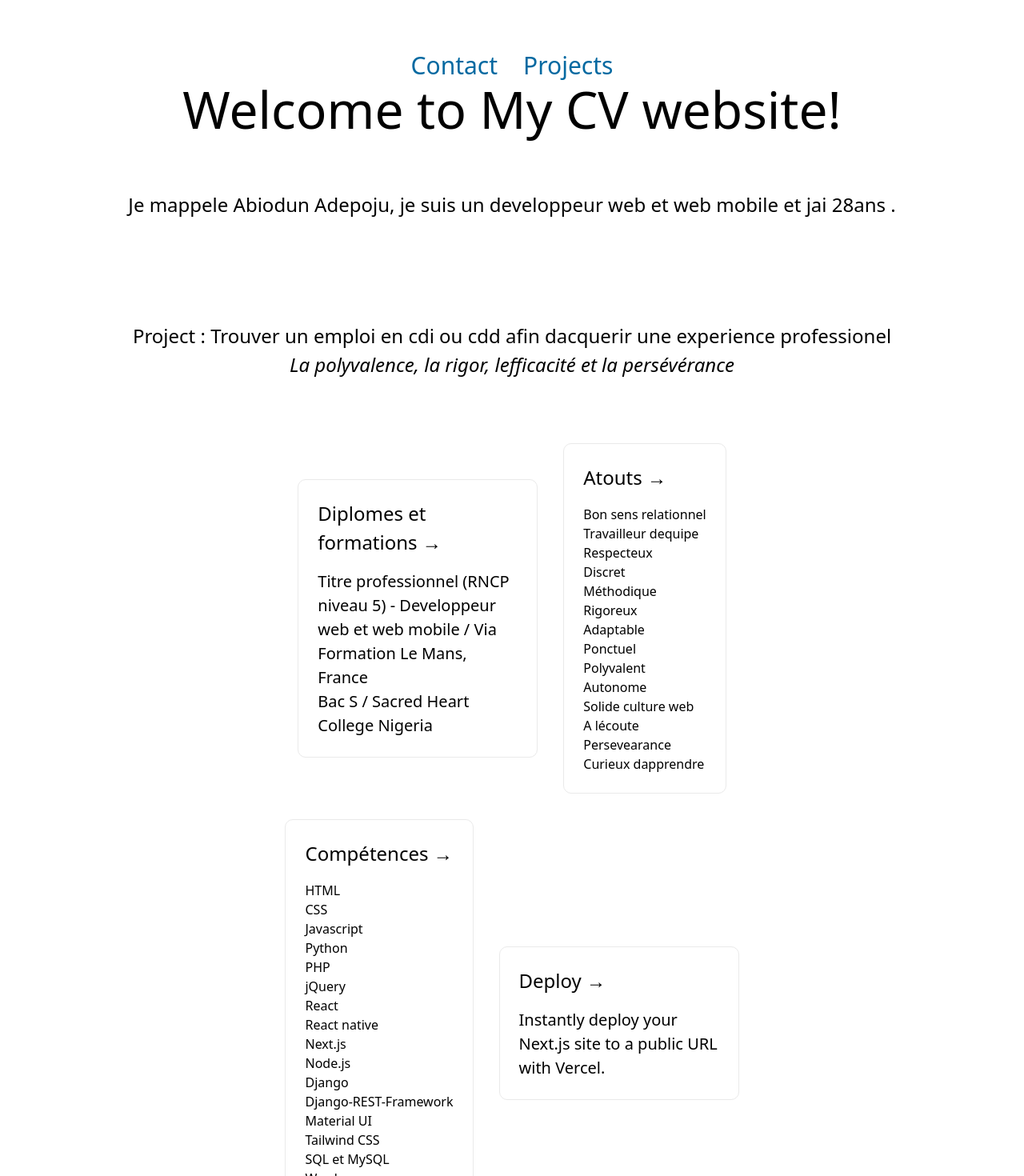
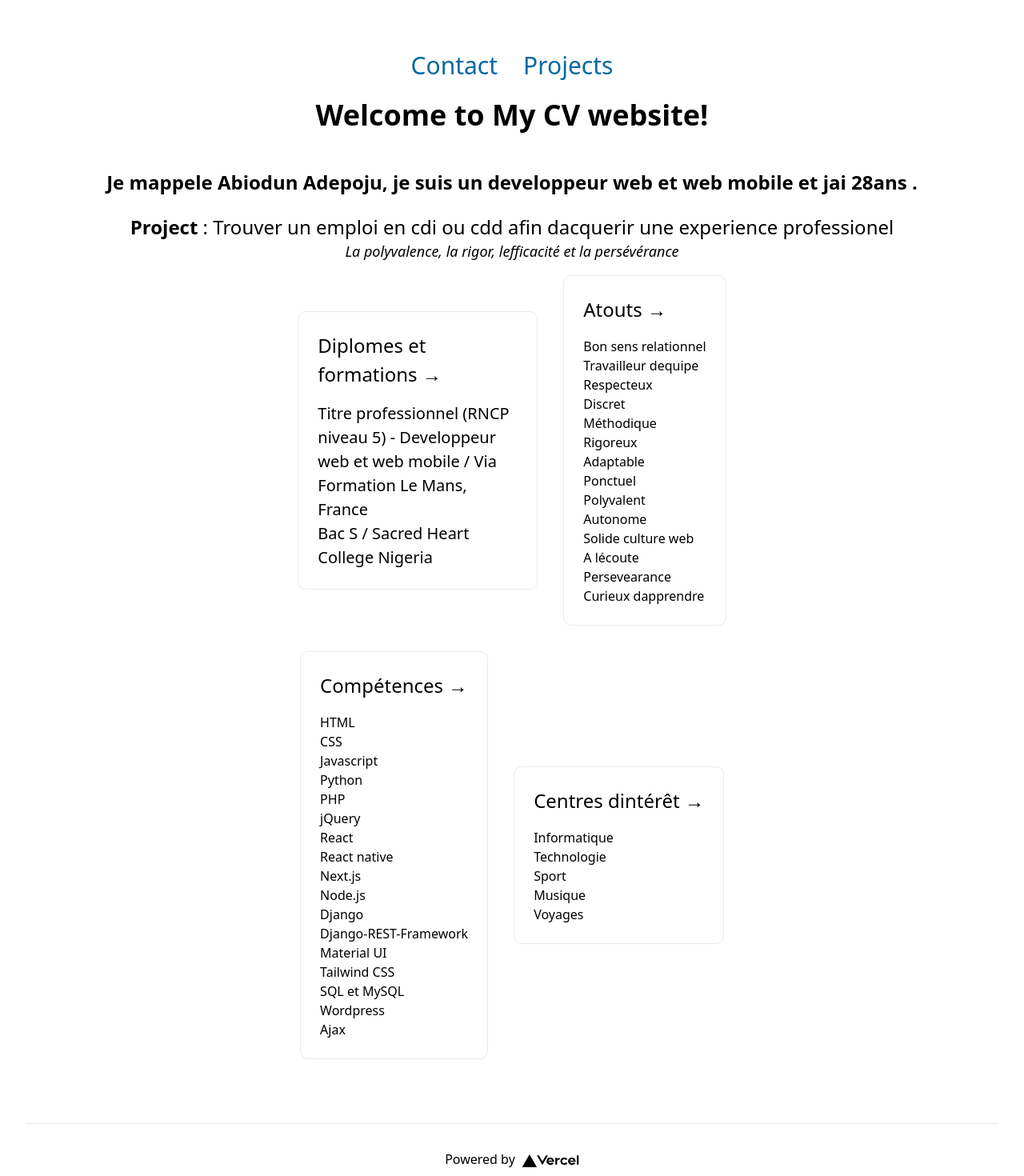
Before and after one commit to pojubi/cvsite, a Next.js app: page / in a window 1280 px wide. Shown: the top 1470 px of the page at 80% size. Built offline with nearby package versions, Linux system fonts and the light colour scheme; a web font is replaced by a local one.

Commit message:
contact form added

```diff
--- /dev/null
+++ b/pages/api/contact.js
@@ -0,0 +1,19 @@
+export default function handler(req, res) {
+    // Get data submitted in request's body.
+    const body = req.body
+
+    // Optional logging to see the responses
+    // in the command line where next.js app is running.
+    console.log('body: ', body)
+
+    // Guard clause checks for first and last name,
+    // and returns early if they are not found
+    if (!body.first || !body.last) {
+      // Sends a HTTP bad request error code
+      return res.status(400).json({ data: 'First or last name not found' })
+    }
+
+    // Found the name.
+    // Sends a HTTP success code
+    res.status(200).json({ data: `${body.first} ${body.last}` })
+}
--- /dev/null
+++ b/pages/contact-form.js
@@ -0,0 +1,66 @@
+import { useState } from "react"
+
+export default function Contact() {
+
+    const [fname, setFname] = useState('')
+    const [lname, setLname] = useState('')
+    const [formData, setFormData] = useState({
+        fname: '',
+        lname: ''
+    })
+
+    const handleSubmit = async (event) => {
+        // Stop the form from submitting and refreshing the page.
+        event.preventDefault()
+
+        // Get data from the form.
+        const data = {
+          first: event.target.first.value,
+          last: event.target.last.value,
+        }
+
+        // Send the data to the server in JSON format.
+        const JSONdata = JSON.stringify(data)
+
+        // API endpoint where we send form data.
+        const endpoint = '/api/contact'
+
+        // Form the request for sending data to the server.
+        const options = {
+          // The method is POST because we are sending data.
+          method: 'POST',
+          // Tell the server we're sending JSON.
+          headers: {
+            'Content-Type': 'application/json',
+          },
+          // Body of the request is the JSON data we created above.
+          body: JSONdata,
+        }
+
+        // Send the form data to our forms API on Vercel and get a response.
+        const response = await fetch(endpoint, options)
+
+        // Get the response data from server as JSON.
+        // If server returns the name submitted, that means the form works.
+        const result = await response.json()
+        alert(`Is this your full name: ${result.data}`)
+    }
+
+    function HandleInputChange() {
+
+    }
+
+    function Handle() {
+
+    }
+
+    return(
+        <form onSubmit={handleSubmit} method="post">
+            <label for="first">First name:</label>
+            <input type="text" id="first" name="first" />
+            <label for="last">Last name:</label>
+            <input type="text" id="last" name="last" />
+            <button type="submit">Submit</button>
+        </form>
+    )
+}
--- a/pages/index.js
+++ b/pages/index.js
@@ -19,17 +19,18 @@ export default function Home() {
           </ul>
         </nav>
 
-        <h1 className={styles.title}>
+        <h1 className='text-4xl font-extrabold my-6'>
           Welcome to My CV website!
         </h1>
 
-        <p className={styles.description}>
+        <p className='text-2xl my-6 font-semibold'>
           Je mappele Abiodun Adepoju, je suis un developpeur web et web mobile et jai 28ans .
         </p>
-        <p className={styles.description}>
-          Project : Trouver un emploi en cdi ou cdd aﬁn dacquerir une experience professionel <br/>
-          <i>La polyvalence, la rigor, leﬃcacité et la persévérance</i>
+        <p className='text-2xl'>
+          <span className='font-bold'>Project</span> : Trouver un emploi en cdi ou cdd aﬁn dacquerir une experience professionel <br/>
+
         </p>
+        <i className='text-lg'>La polyvalence, la rigor, leﬃcacité et la persévérance</i>
 
         <div className={styles.grid}>
           <a href="https://nextjs.org/docs" className={styles.card}>
@@ -88,10 +89,14 @@ export default function Home() {
             href="https://vercel.com/new?utm_source=create-next-app&utm_medium=default-template&utm_campaign=create-next-app"
             className={styles.card}
           >
-            <h2>Deploy &rarr;</h2>
-            <p>
-              Instantly deploy your Next.js site to a public URL with Vercel.
-            </p>
+            <h2>Centres dintérêt &rarr;</h2>
+            <ul>
+              <li>Informatique</li>
+              <li>Technologie</li>
+              <li>Sport</li>
+              <li>Musique</li>
+              <li>Voyages</li>
+            </ul>
           </a>
         </div>
       </main>
```
